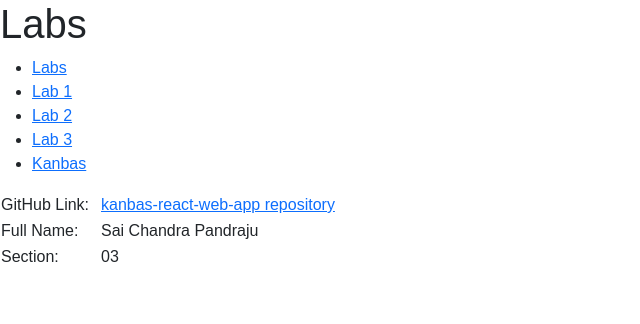
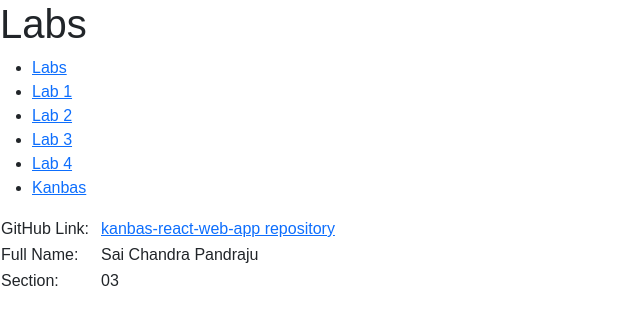
Before and after one commit to saichandrapandraju/kanbas-react-web-app, a React (Create React App) app: page /#/Labs in a window 1280 px wide. Shown: the top 324 px of the page, without its empty margins (0-640 px from the left). Built offline with nearby package versions, Linux system fonts and the light colour scheme.

Commit message:
labs and link

```diff
--- a/src/Labs/TOC.tsx
+++ b/src/Labs/TOC.tsx
@@ -7,6 +7,7 @@ export default function TOC() {
         <li><Link to="/Labs/Lab1">Lab 1</Link></li>
         <li><Link to="/Labs/Lab2">Lab 2</Link></li>
         <li><Link to="/Labs/Lab3">Lab 3</Link></li>
+        <li><Link to="/Labs/Lab4">Lab 4</Link></li>
         <li><Link to="/Kanbas">Kanbas</Link></li>
 
       </ul>
--- a/src/Labs/index.tsx
+++ b/src/Labs/index.tsx
@@ -28,7 +28,7 @@ export default function Labs() {
               GitHub Link:
             </td>
             <td>
-              <a id="wd-github" target="_blank" href="https://github.com/saichandrapandraju/kanbas-react-web-app/tree/a3">kanbas-react-web-app repository</a>
+              <a id="wd-github" target="_blank" href="https://github.com/saichandrapandraju/kanbas-react-web-app/tree/a4">kanbas-react-web-app repository</a>
             </td>
           </tr>
           <tr>
```
